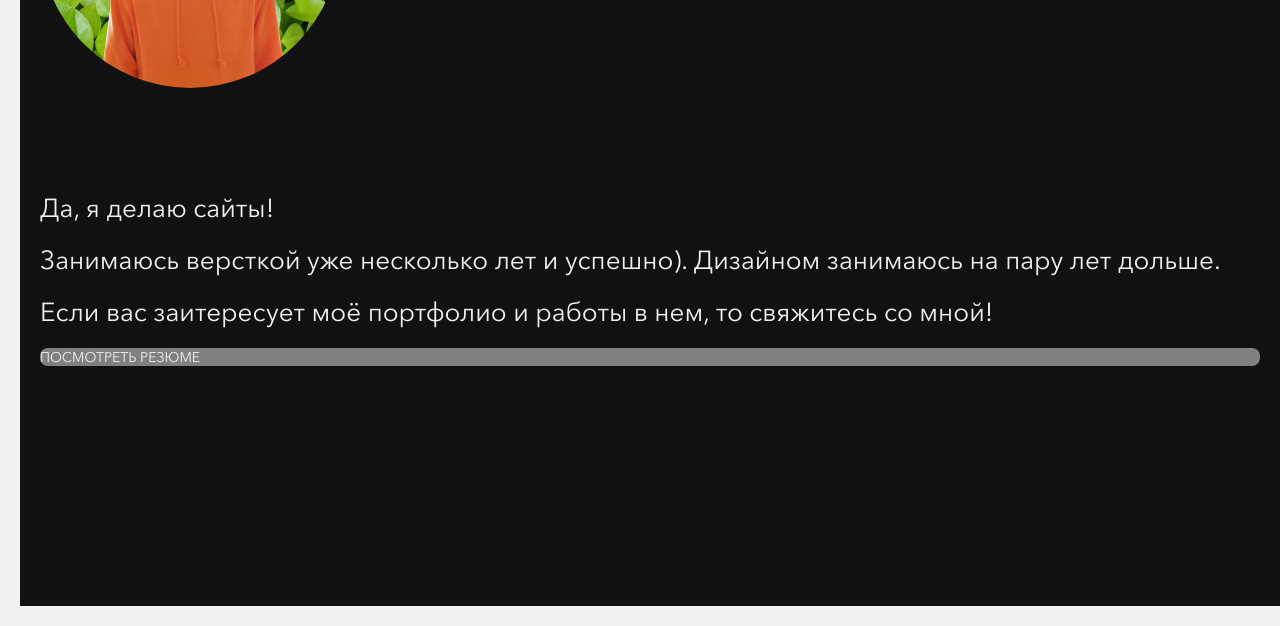
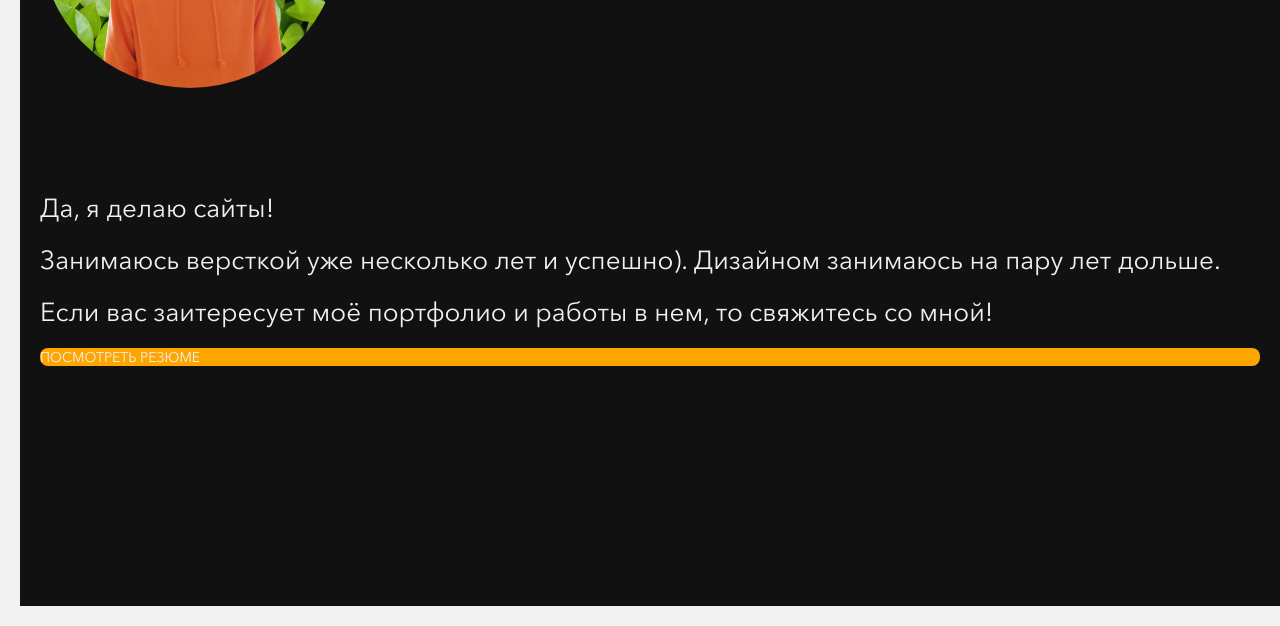
Before and after one commit to rukatoma/portfolio, a plain HTML site: page index.html in a window 1280 px wide. Shown: the part 472-1098 px from the top of the page. Drawn offline with Linux system fonts and the light colour scheme.

Commit message:
Update index.html

```diff
--- a/index.html
+++ b/index.html
@@ -32,7 +32,7 @@
             <p class="main__abs">Да, я делаю сайты!</p>
             <p class="main__abs">Занимаюсь версткой уже несколько лет и успешно). Дизайном занимаюсь на пару лет дольше.</p>
             <p class="main__abs">Если вас заитересует моё портфолио и работы в нем, то свяжитесь со мной!</p>
-            <a href="https://github.com/rukatoma/portfolio/blob/main/files/resume.png" style="background-color:gray;padding:8px16px;display:flex; border-radius: 8px">Посмотреть резюме</a>
+            <a href="https://github.com/rukatoma/portfolio/blob/main/files/resume.png" style="background-color:orange;padding:8px16px;display:flex; border-radius: 8px">Посмотреть резюме</a>
           </div>
         </div>
       </section>
```
